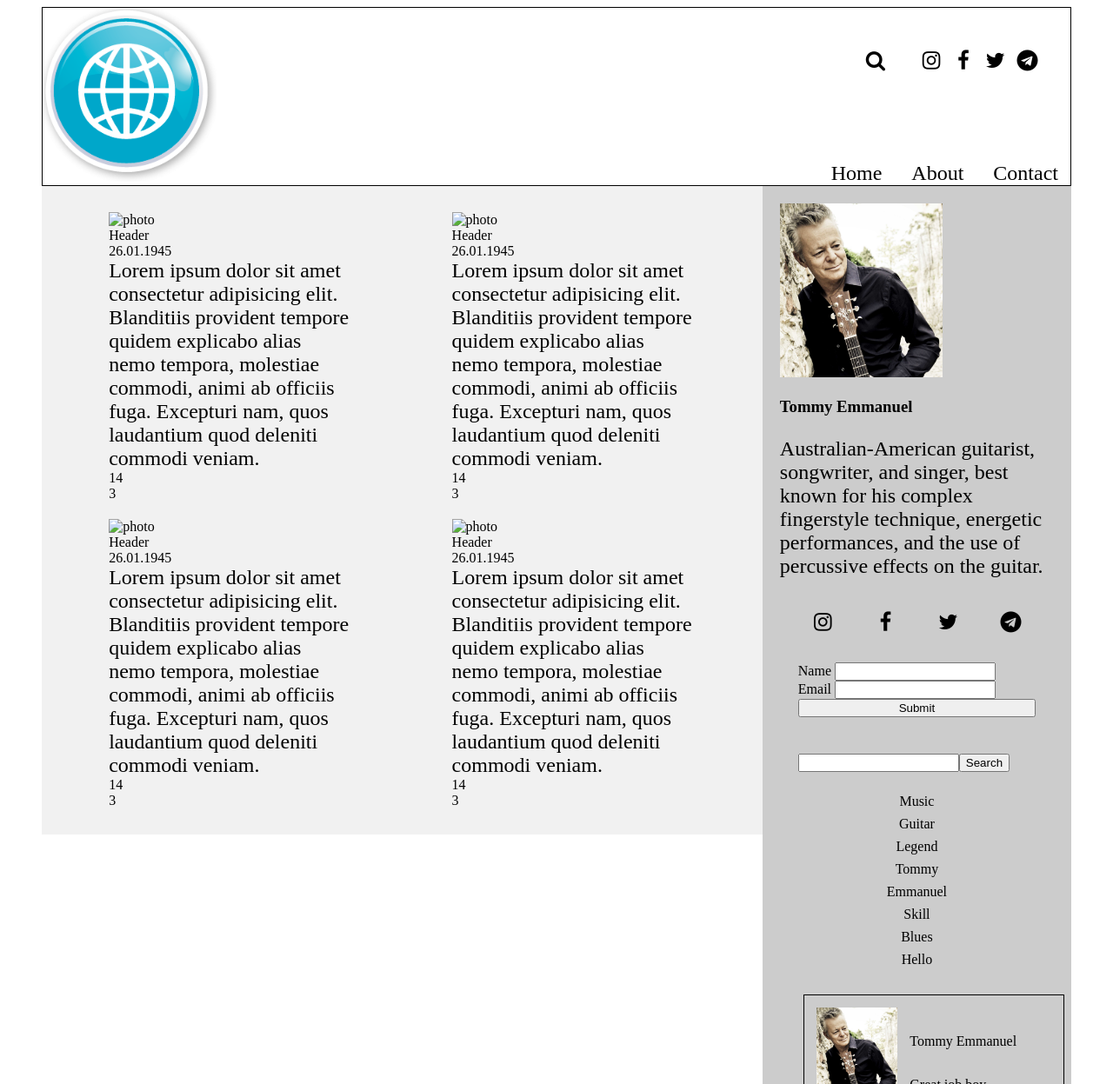
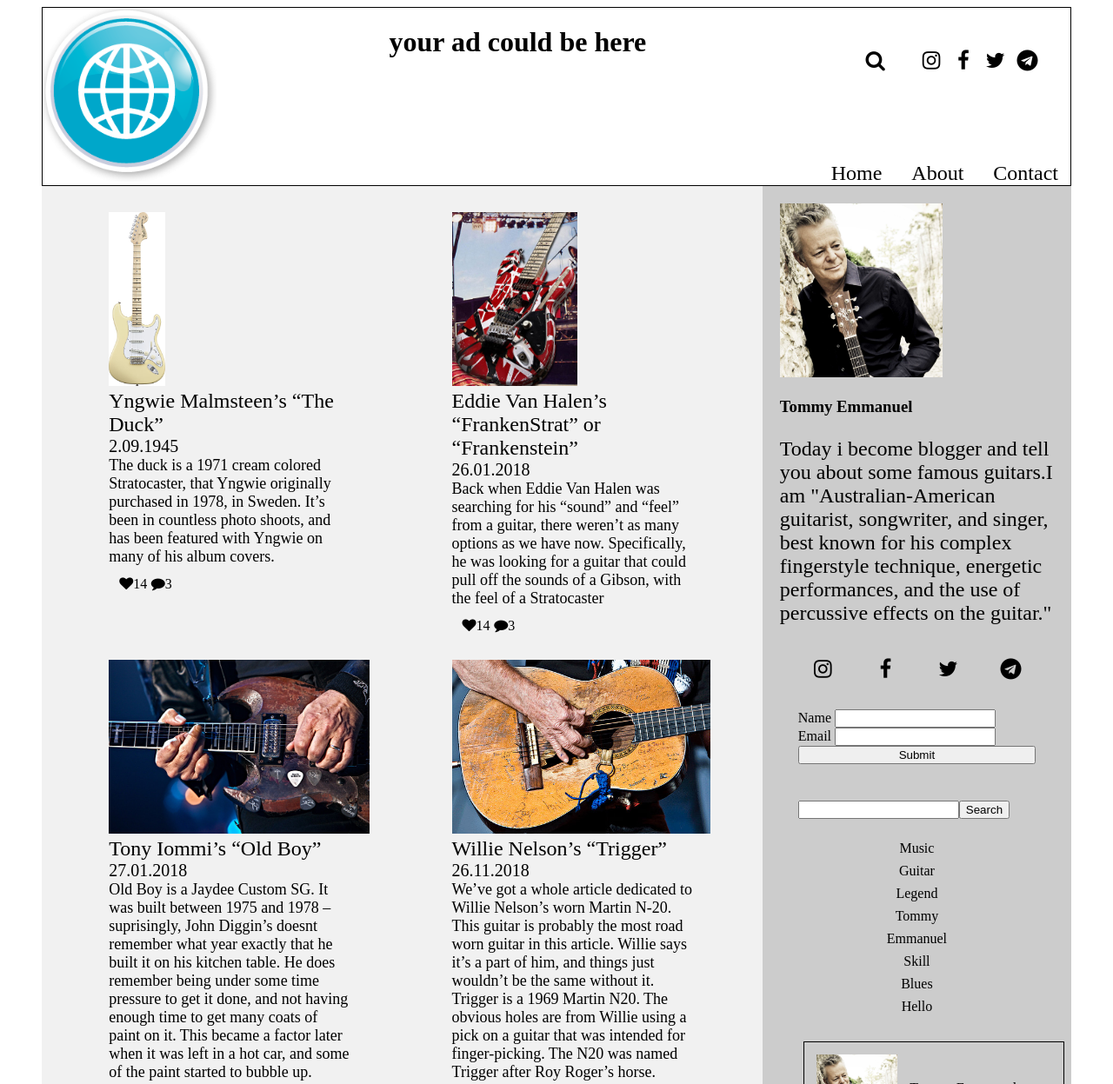
Before and after one commit to N1NTENDO1999/AcademyBlog, a plain HTML site: page index.html in a window 1280 px wide. Shown: the top 1247 px of the page at 87% size. Drawn offline with Linux system fonts and the light colour scheme.

Commit message:
Compleate content

```diff
--- a/css/style.css
+++ b/css/style.css
@@ -209,7 +209,7 @@
     transition: all .2s ease-in-out;
 }
 
-.user-post .card-logo:hover {
+.user-post .card-logo:hover .card-image{
     transform: scale(1.5);
 }
 
@@ -218,3 +218,23 @@
     white-space: nowrap;
     overflow: hidden;
 }
+
+.card-logo .card-image{
+    max-block-size: 200px;
+}
+
+.card-logo .card-header{
+    font-size: 24px;
+}
+
+.card-logo .publication-time{
+    font-size: 20px;
+}
+
+.card-logo .description{
+    font-size: 18px;
+}
+
+.fa.fa-fw.fa-heart{
+    margin: 12px;
+}
--- a/index.html
+++ b/index.html
@@ -11,6 +11,11 @@
           <div class="logo">
             <img src=".\images\logo.png" class="main-logo" alt="Logo">
           </div>
+
+          <div class="ad">
+            <h1>your ad could be here</h1>
+          </div>
+
           <div class="site-info">
             <div class="social-icons">
 
@@ -41,37 +46,59 @@
           <main>
           <div class="user-post">
             <div class="card-logo">
-              <img src=".\images\" alt="photo">
-              <div class="card-header">Header</div>
-              <div class="publication-time">26.01.1945</div>
-              <div class="description">Lorem ipsum dolor sit amet consectetur adipisicing elit. Blanditiis provident tempore quidem explicabo alias nemo tempora, molestiae commodi, animi ab officiis fuga. Excepturi nam, quos laudantium quod deleniti commodi veniam.</div>
-              <div class="rating">14</div>
-              <div class="comment-count">3</div>
+              <img src=".\images\duck.jpg" class="card-image" alt="photo">
+              <div class="card-header">Yngwie Malmsteen’s “The Duck”</div>
+              <div class="publication-time">2.09.1945</div>
+              <div class="description">The duck is a 1971 cream colored Stratocaster, that Yngwie originally purchased in 1978, in Sweden. It’s been in countless photo shoots, and has been featured with Yngwie on many of his album covers.</div>
+              <div class="fa fa-fw fa-heart">14</div>
+              <div class="fa fa-fw fa-comment">3</div>
             </div>
             <div class="card-logo">
-              <img src=".\images\" alt="photo">
-              <div class="card-header">Header</div>
-              <div class="publication-time">26.01.1945</div>
-              <div class="description">Lorem ipsum dolor sit amet consectetur adipisicing elit. Blanditiis provident tempore quidem explicabo alias nemo tempora, molestiae commodi, animi ab officiis fuga. Excepturi nam, quos laudantium quod deleniti commodi veniam.</div>
-              <div class="rating">14</div>
-              <div class="comment-count">3</div>
+              <img src=".\images\frankenstein.jpg" class="card-image" alt="photo">
+              <div class="card-header">Eddie Van Halen’s “FrankenStrat” or “Frankenstein”</div>
+              <div class="publication-time">26.01.2018</div>
+              <div class="description">Back when Eddie Van Halen was searching for his “sound” and “feel” from a guitar, there weren’t as many options as we have now. Specifically, he was looking for a guitar that could pull off the sounds of a Gibson, with the feel of a Stratocaster</div>
+              <div class="fa fa-fw fa-heart">14</div>
+              <div class="fa fa-fw fa-comment">3</div>
             </div>
             <div class="card-logo">
-              <img src=".\images\" alt="photo">
-              <div class="card-header">Header</div>
-              <div class="publication-time">26.01.1945</div>
-              <div class="description">Lorem ipsum dolor sit amet consectetur adipisicing elit. Blanditiis provident tempore quidem explicabo alias nemo tempora, molestiae commodi, animi ab officiis fuga. Excepturi nam, quos laudantium quod deleniti commodi veniam.</div>
-              <div class="rating">14</div>
-              <div class="comment-count">3</div>
+              <img src=".\images\oldboy.jpg" class="card-image" alt="photo">
+              <div class="card-header">Tony Iommi’s “Old Boy”</div>
+              <div class="publication-time">27.01.2018</div>
+              <div class="description">Old Boy is a Jaydee Custom SG. It was built between 1975 and 1978 – suprisingly, John Diggin’s doesnt remember what year exactly that he built it on his kitchen table. He does remember being under some time pressure to get it done, and not having enough time to get many coats of paint on it. This became a factor later when it was left in a hot car, and some of the paint started to bubble up.</div>
+              <div class="fa fa-fw fa-heart">14</div>
+              <div class="fa fa-fw fa-comment">3</div>
             </div>
             <div class="card-logo">
-              <img src=".\images\" alt="photo">
-              <div class="card-header">Header</div>
-              <div class="publication-time">26.01.1945</div>
-              <div class="description">Lorem ipsum dolor sit amet consectetur adipisicing elit. Blanditiis provident tempore quidem explicabo alias nemo tempora, molestiae commodi, animi ab officiis fuga. Excepturi nam, quos laudantium quod deleniti commodi veniam.</div>
-              <div class="rating">14</div>
-              <div class="comment-count">3</div>
+              <img src=".\images\trigger.jpg" class="card-image" alt="photo">
+              <div class="card-header">Willie Nelson’s “Trigger”</div>
+              <div class="publication-time">26.11.2018</div>
+              <div class="description">We’ve got a whole article dedicated to Willie Nelson’s worn Martin N-20. This guitar is probably the most road worn guitar in this article.
+
+                  Willie says it’s a part of him, and things just wouldn’t be the same without it.
+
+                  Trigger is a 1969 Martin N20. The obvious holes are from Willie using a pick on a guitar that was intended for finger-picking. The N20 was named Trigger after Roy Roger’s horse.
+
+                  Where is it now? Same place it will always be – very close to Willie Nelson.</div>
+              <div class="fa fa-fw fa-heart">14</div>
+              <div class="fa fa-fw fa-comment">3</div>
             </div>
+            <div class="card-logo">
+                <img src=".\images\ojdblack.jpg" class="card-image" alt="photo">
+                <div class="card-header">Neil Young’s “Old Black”</div>
+                <div class="publication-time">13.01.2019</div>
+                <div class="description">Old Black was originally a 1953 Gibson Les Paul Gold-top. It was painted black before Neil acquired it, however.
+
+                    Neil traded a Gretsch for it, in 1968.
+
+                    A year later, in 1969, Young added the Bigsby to Old Black.
+
+                    It now rocks a bunch of metal hardware, such as the aluminum pickguard and rear electronics cover.
+
+                    Where is it now? It’s still rockin in the free world, Neil Young still takes it out and plays it on a regular basis.</div>
+                <div class="fa fa-fw fa-heart" >14</div>
+                <div class="fa fa-fw fa-comment">3</div>
+              </div>
 
           </div>
         </main>
@@ -82,7 +109,7 @@
             <div class="autor-logo">
               <img src=".\images\avatar.png" class="author-avatar" alt="autor">
               <h3 class="author-name">Tommy Emmanuel</h3>
-              <p class="description">Australian-American guitarist, songwriter, and singer, best known for his complex fingerstyle technique, energetic performances, and the use of percussive effects on the guitar. </p>
+              <p class="description">Today i become blogger and tell you about some famous guitars.I am "Australian-American guitarist, songwriter, and singer, best known for his complex fingerstyle technique, energetic performances, and the use of percussive effects on the guitar." </p>
             </div>
 
 
```
Also changed, not shown: images/duck.jpg (added), images/frankenstein.jpg (added), images/ojdblack.jpg (added), images/oldboy.jpg (added), images/trigger.jpg (added).
